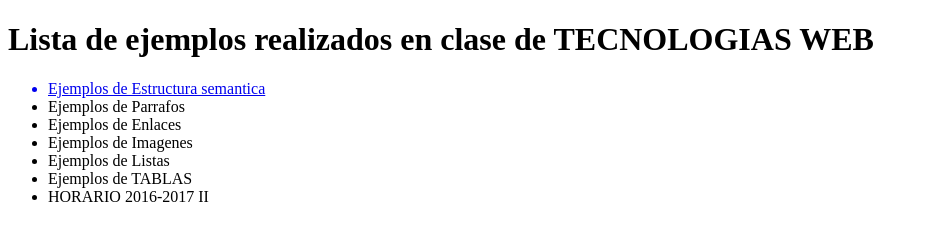
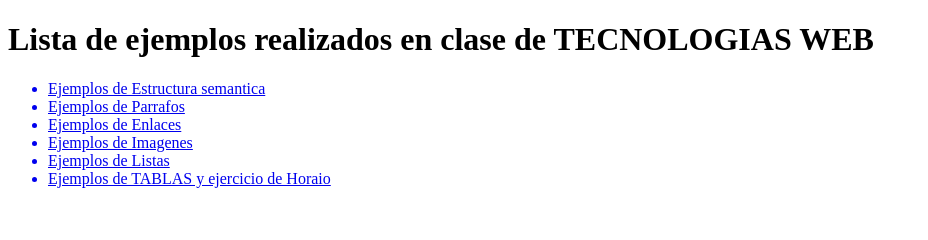
Before and after one commit to HugoLimon/HugoLimon.io, a plain HTML site: page index.html in a window 1280 px wide. Shown: the whole page, without its empty margins (0-928 px from the left). Drawn offline with Linux system fonts and the light colour scheme.

Commit message:
Se agrego todos los links de los ejemplos

```diff
--- a/index.html
+++ b/index.html
@@ -11,12 +11,11 @@
     <h1>Lista de ejemplos realizados en clase de TECNOLOGIAS WEB</h1>
     <ul>
         <a href="https://hugolimon.github.io/EstructuraSemantica.html"><li>Ejemplos de Estructura semantica</li></a>
-        <li>Ejemplos de Parrafos</li>
-        <li>Ejemplos de Enlaces</li>
-        <li>Ejemplos de Imagenes</li>
-        <li>Ejemplos de Listas</li>
-        <li>Ejemplos de TABLAS</li>
-        <li>HORARIO 2016-2017 II</li>
+        <a href="https://hugolimon.github.io/Parrafos.html"><li>Ejemplos de Parrafos</li></a>
+        <a href="https://hugolimon.github.io/enlaces.html"><li>Ejemplos de Enlaces</li></a>
+        <a href="https://hugolimon.github.io/imagenes.html"><li>Ejemplos de Imagenes</li> </a>
+        <a href="https://hugolimon.github.io/listas.html"><li>Ejemplos de Listas</li></a>
+        <a href="https://hugolimon.github.io/Tablas.html"><li>Ejemplos de TABLAS y ejercicio de Horaio</li></a>
     </ul>
 </body>
 </html>
```
